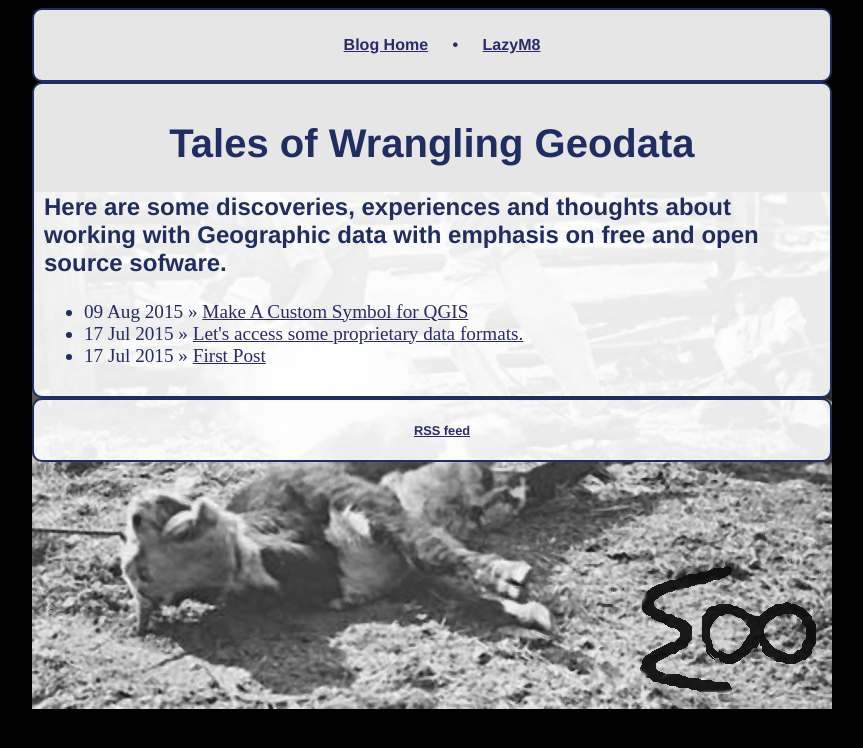
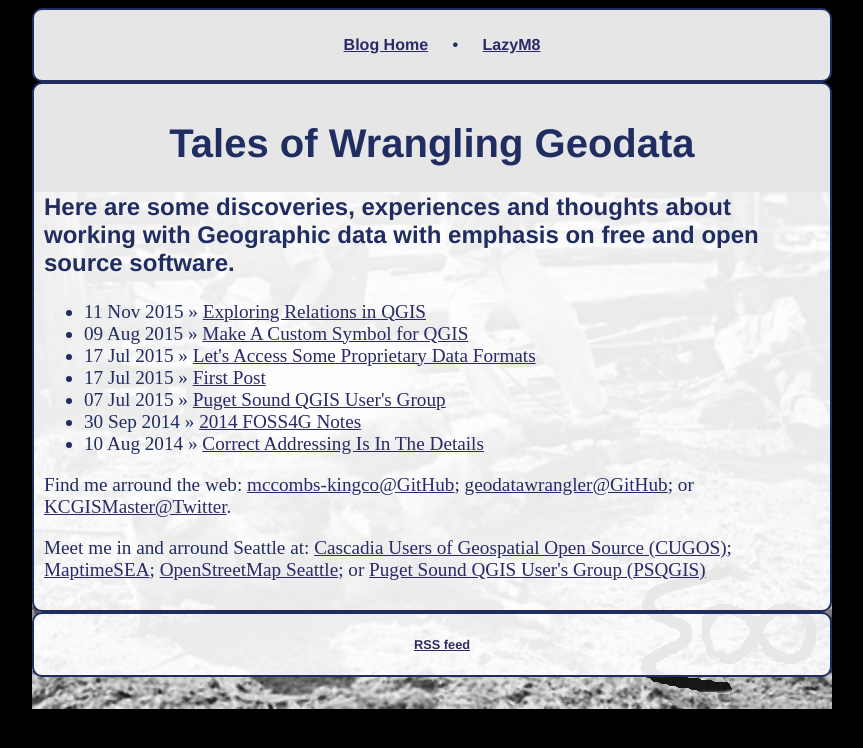
Before and after one commit to geodatawrangler/geodatawrangler.github.io, a Jekyll site: the page built from index.html, in a window 1280 px wide. Shown: the top 748 px of the page, without its empty margins (208-1071 px from the left). Built offline with Jekyll 4.4.1, drawn with Linux system fonts in a browser that asks for light colours.

Commit message:
Migrated data from lazym8.com & added QGIS Relations post

```diff
--- /dev/null
+++ b/_posts/2015-11-11-QGIS-Relations.md
@@ -0,0 +1,9 @@
+---
+layout: post
+title: "Exploring Relations in QGIS"
+date: 2015-11-11
+---
+
+Last night I shared a [presentation on Relations in QGIS 2.10](http://www.lazym8.com/datawrangler/qgis_relations) at the November [Meetup](http://www.meetup.com/Puget-Sound-QGIS-Users-Group/) of the [Puget Sound QGIS User's Group](http://psqgis.org).
+
+The Puget Sound QGIS User's Group is a great group where we get together and learn how to use the various features of QGIS. We all pitch in to share what we know and learn more in a fun atmosphere.
--- a/blog/atom.xml
+++ b/blog/atom.xml
@@ -1,5 +1,5 @@
 ---
-layout: feed
+layout: default
 ---
 <?xml version="1.0" encoding="utf-8"?>
 <feed xmlns="http://www.w3.org/2005/Atom">
--- a/index.html
+++ b/index.html
@@ -4,11 +4,22 @@ title: Tales of Wrangling Geodata
 ---
 	<h1>{{ page.title }}</h1>
 
-	<h3>Here are some discoveries, experiences and thoughts about working with Geographic data with emphasis on free and open source sofware.</h3>
+	<h3>Here are some discoveries, experiences and thoughts about working with Geographic data with emphasis on free and open source software.</h3>
 
-	<ul class="posts">
+<ul class="posts">
 
-	  {% for post in site.posts %}
-	    <li><span>{{ post.date | date_to_string }}</span> » <a href="{{ post.url }}" title="{{ post.title }}">{{ post.title }}</a></li>
-	  {% endfor %}
-	</ul>
+    {% for post in site.posts %}
+        <li><span>{{ post.date | date_to_string }}</span> » <a href="{{ post.url }}" title="{{ post.title }}">{{ post.title }}</a></li>
+    {% endfor %}
+</ul>
+
+    <p>
+         Find me arround the web: <a href="https://github.com/mccombsp-kingco">mccombs-kingco@GitHub</a>; <a href="https://github.com/geodatawrangler">geodatawrangler@GitHub</a>; or <a href="https://twitter.com/KCGISMaster">KCGISMaster@Twitter</a>.
+    </p>
+    <p>
+        Meet me in and arround Seattle at: <a href="http://cugos.org/">Cascadia Users of Geospatial Open Source (CUGOS)</a>;
+        <a href="http://maptimesea.github.io/">MaptimeSEA</a>;
+        <a href="http://www.meetup.com/OpenStreetMap-Seattle/">OpenStreetMap Seattle</a>;
+        or
+        <a href="http://www.meetup.com/Puget-Sound-QGIS-Users-Group/">Puget Sound QGIS User's Group (PSQGIS)</a>
+    </p>
```
Also changed, not shown: _posts/2015-07-07-PSQGIS.md (added, +9 -0 lines), _posts/2015-07-17-First-Post.md (+6 -3 lines), _posts/2015-07-17-fos4g.md (added, +13 -0 lines), _posts/2015-07-17-proprietary.md (+2 -2 lines), _posts/2015-08-10-addressing.md (added, +9 -0 lines).
